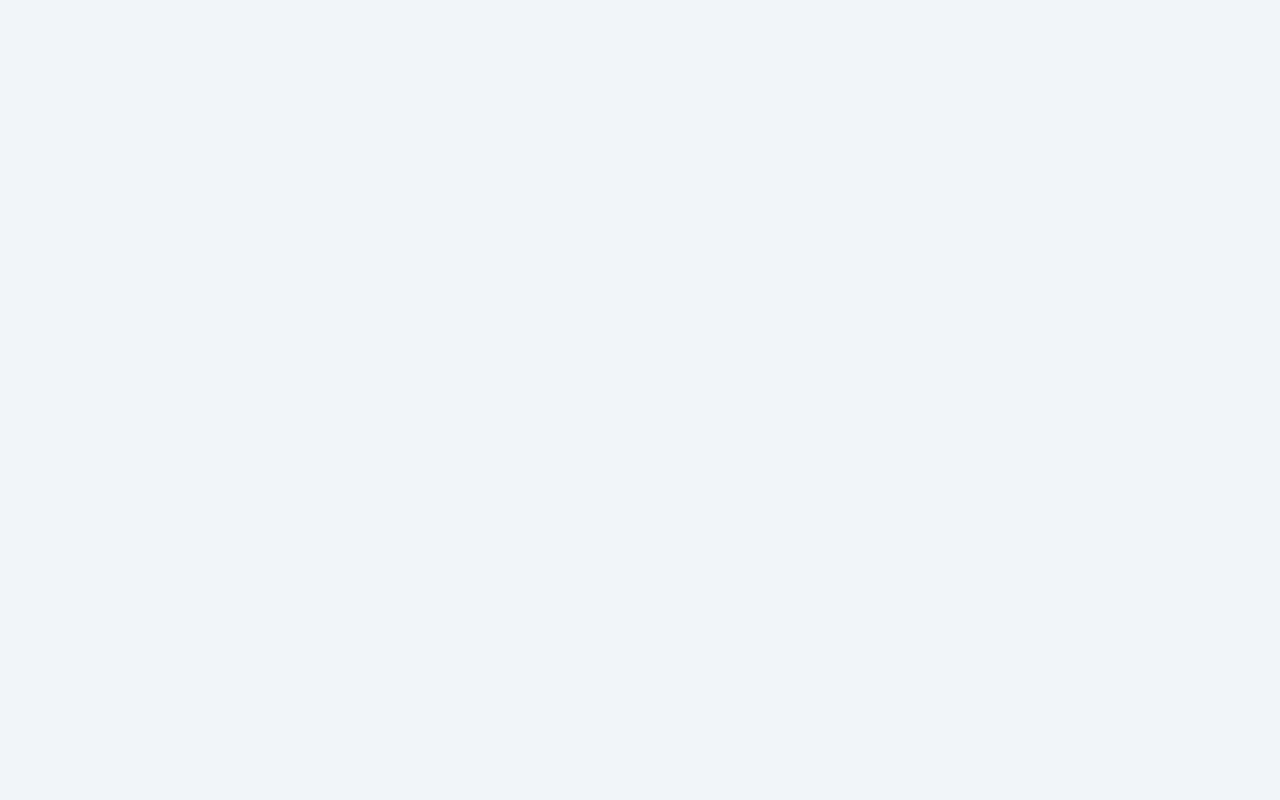
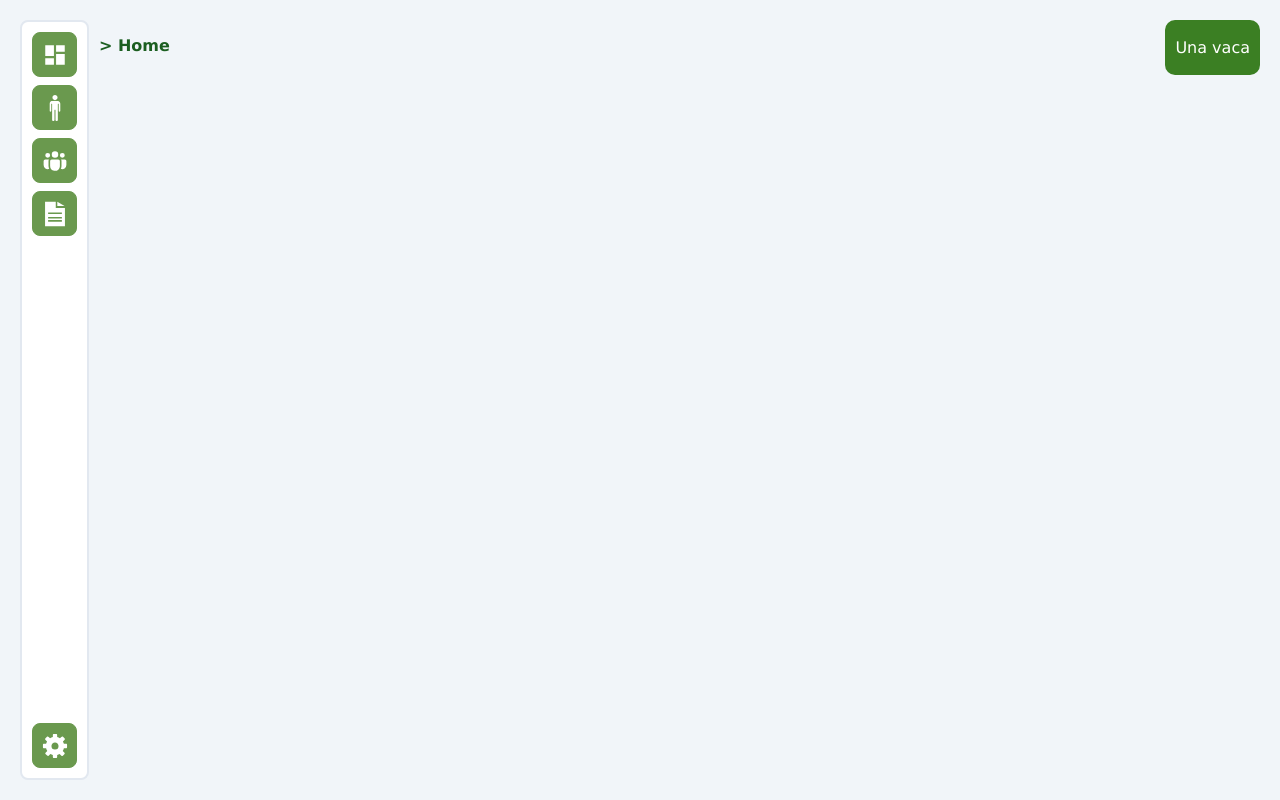
Before and after one commit to jacalvoag/Sylvara, an Angular app: page /app in a window 1280 px wide. Before the commit this address led to /. Built offline with nearby package versions, Linux system fonts and the light colour scheme.

Commit message:
Header realizado, otra raya menos para el tigre

```diff
--- a/src/app/app.routes.ts
+++ b/src/app/app.routes.ts
@@ -8,12 +8,12 @@ export const routes: Routes = [
     { path: 'login', loadComponent: () => import ('./auth/login/login.component').then(m => m.LoginComponent)},
     { path: 'register', loadComponent: () => import ('./auth/register/register.component').then(m => m.RegisterComponent)},
     {
-    path: '',
+    path: 'app',
     component: MainLayoutComponent,
     children: [
         {
             path: 'home',
-            loadChildren: () => import('./features/home/home.module').then(m => m.HomeModule)
+            loadComponent: () => import('./features/home/home.module').then(m => m.HomeModule)
         }
     ]
     }
--- a/src/app/features/home/home.module.html
+++ b/src/app/features/home/home.module.html
@@ -0,0 +1 @@
+<h1>hola skibidis</h1>
--- a/src/app/layout/header.component/header.component.css
+++ b/src/app/layout/header.component/header.component.css
@@ -0,0 +1,19 @@
+header{
+
+    display: flex;
+    justify-content: space-between;
+    width: 100%;
+    font-weight: 600;
+
+}
+
+.user{
+
+    padding: 2px 10px;
+    background-color: #3B7F23;
+    border-radius: 10px;
+    font-weight: 500;
+
+    color: #fff;
+
+}
--- a/src/app/layout/header.component/header.component.html
+++ b/src/app/layout/header.component/header.component.html
@@ -1 +1,16 @@
-<p>header.component works!</p>
+<header>
+
+    <section>
+
+        <p> > Home </p>
+
+    </section>
+
+    <section class="user">
+        <p>Una vaca</p>
+
+
+    </section>
+
+
+</header>
--- a/src/app/layout/main-layout.component/main-layout.component.css
+++ b/src/app/layout/main-layout.component/main-layout.component.css
@@ -14,3 +14,10 @@
 
 
 }
+
+.second-part{
+
+  display: flex;
+  flex-direction: column;
+  width: 100%;
+}
--- a/src/app/layout/main-layout.component/main-layout.component.html
+++ b/src/app/layout/main-layout.component/main-layout.component.html
@@ -2,6 +2,8 @@
   <div class="sidebar-container">
     <app-sidebar></app-sidebar>
   </div>
+
+  <section class="second-part">
 
     <div class="hearder-container">
       <app-header></app-header>
@@ -10,4 +12,6 @@
     <div class="main-container">
       <router-outlet></router-outlet>
     </div>
+
+  </section>
 </main>
--- a/src/app/layout/sidebar.component/sidebar.component.css
+++ b/src/app/layout/sidebar.component/sidebar.component.css
@@ -11,14 +11,13 @@ aside {
   border-radius: 8px;
 }
 
-/* Botones del sidebar */
 aside button {
   background-color: #6a994e;
   border: 1px solid #6a994e;
   border-radius: 8px;
-  width: 45px;               /* tamaño fijo para todos los botones */
+  width: 45px;
   height: 45px;
-  display: flex;             /* centra el contenido */
+  display: flex;
   align-items: center;
   justify-content: center;
   cursor: pointer;
@@ -29,10 +28,9 @@ aside button:hover {
   background-color: #5c8301;
 }
 
-/* Íconos (SVG e imágenes) dentro de botones */
 aside button svg,
 aside button img {
-  width: 26px;               /* tamaño uniforme */
+  width: 26px;
   height: 26px;
   display: block;
 }
@@ -46,6 +44,5 @@ aside button img {
 
 .icon-sidebar{
 
-
   color: #fff;
 }
```
Lines whose indentation alone changed are shown as unchanged.
